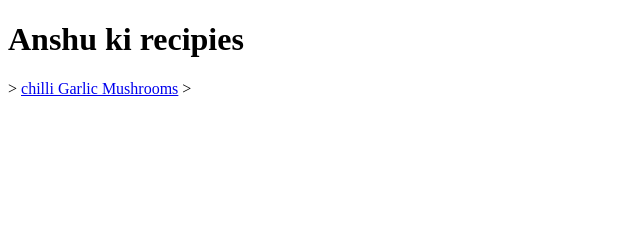
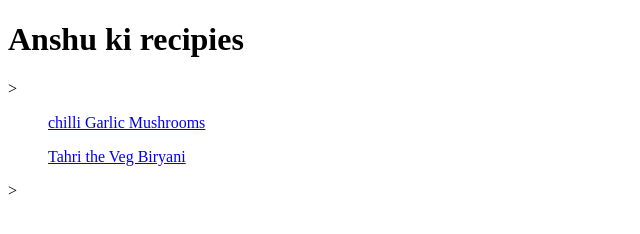
Before and after one commit to AnshuTrivedi/yourrecipes, a plain HTML site: page index.html in a window 1280 px wide. Shown: the whole page, without its empty margins (0-640 px from the left). Drawn offline with Linux system fonts and the light colour scheme.

Commit message:
feat: Add tahri recipy

```diff
--- a/index.html
+++ b/index.html
@@ -6,7 +6,12 @@
 
    <body>
        <h1>Anshu ki recipies  </h1>>
-       <a href="recipies/chilliGarlic_mushrooms.html" title='Detailed steps with video on how to prepare fried Mushrooms' target="_blank">chilli Garlic Mushrooms</a>
+       <ul>
+         <a href="recipies/chilliGarlic_mushrooms.html" title='Detailed steps with video on how to prepare fried Mushrooms' target="_blank">chilli Garlic Mushrooms</a>
+       </ul>
+       <ul>
+         <a href="recipies/tahri.html" title="Detailed steps with video on how to prepare tahri" target="_blank">Tahri the Veg Biryani</a>
+       </ul>
    </body>>
 
 </html>
```
